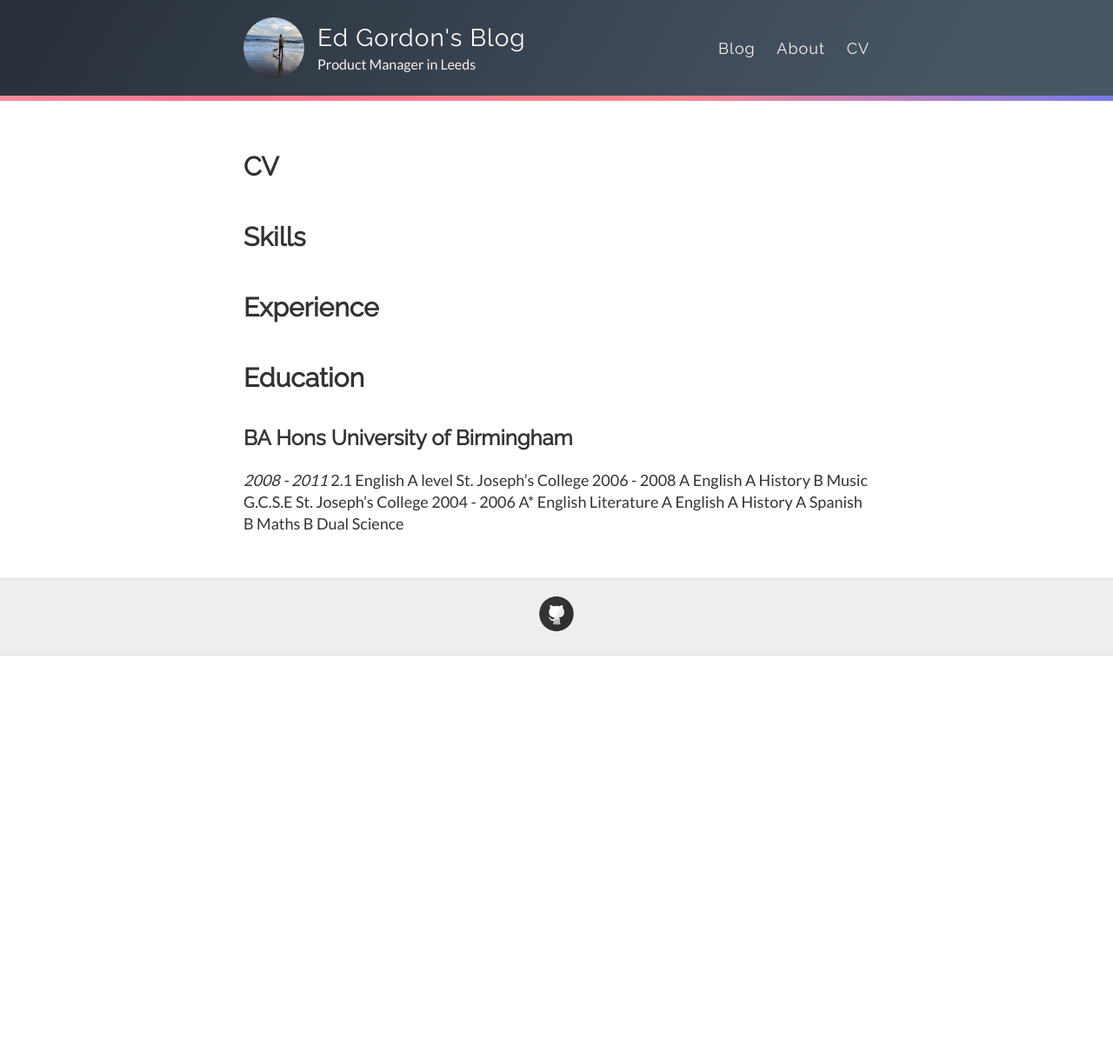
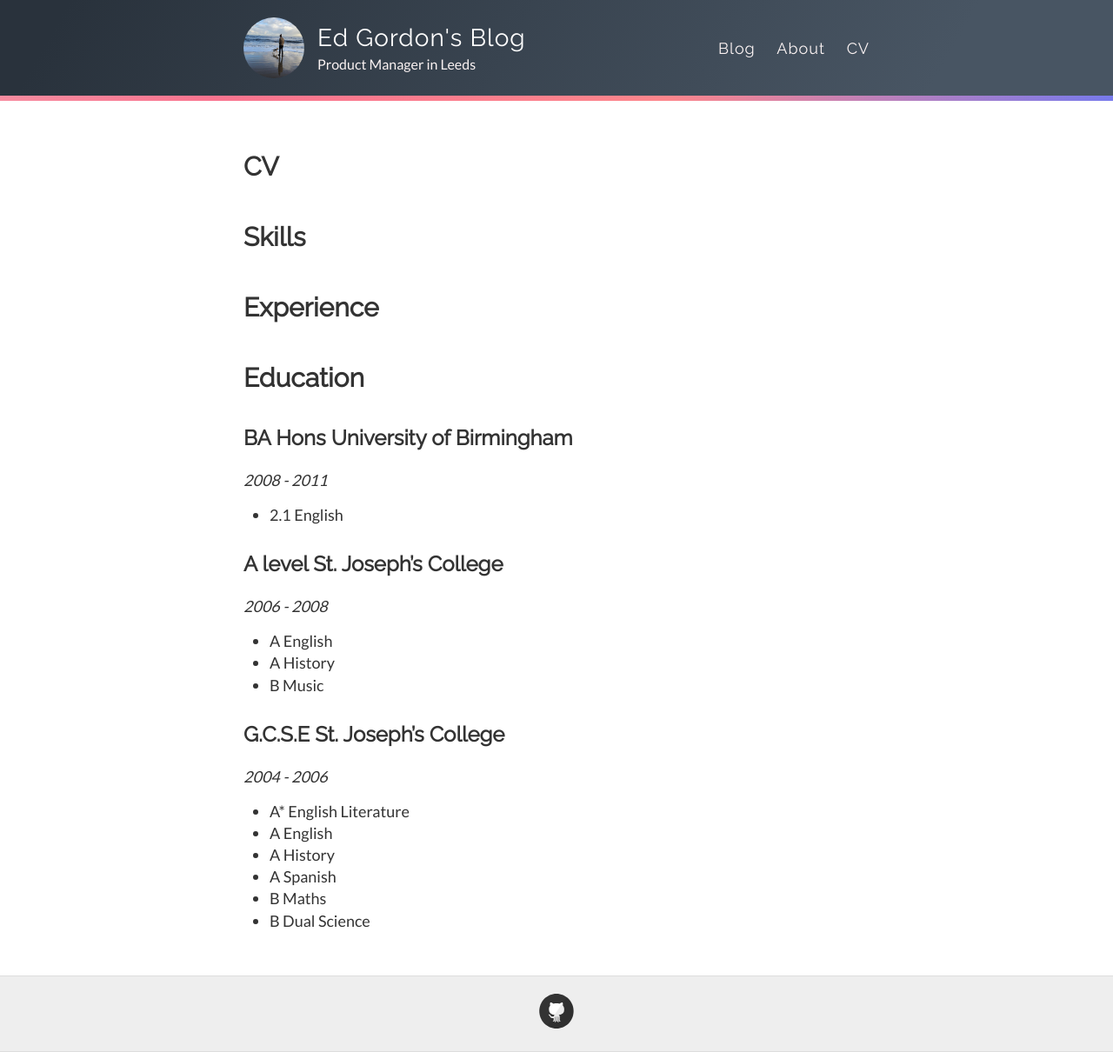
Before and after one commit to edgordon89/edgordon89.github.io, a Jekyll site: the page built from cv.md, in a window 1280 px wide. Shown: the whole page at 87% size. Built offline with Jekyll 4.4.1, drawn with Linux system fonts in a browser that asks for light colours; before the commit the page ends 900 px from its top, so only the background shows below that.

Commit message:
Education

```diff
--- a/cv.md
+++ b/cv.md
@@ -12,17 +12,19 @@ permalink: /cv/
 
 ## BA Hons University of Birmingham
 _2008 - 2011_
-2.1 English
-A level St. Joseph's College
-2006 - 2008
-A English
-A History
-B Music
-G.C.S.E St. Joseph's College
-2004 - 2006
-A* English Literature
-A English
-A History
-A Spanish
-B Maths
-B Dual Science
+* 2.1 English
+
+## A level St. Joseph's College
+_2006 - 2008_
+ * A English
+ * A History
+ * B Music
+
+## G.C.S.E St. Joseph's College
+_2004 - 2006_
+ * A* English Literature
+ * A English
+ * A History
+ * A Spanish
+ * B Maths
+ * B Dual Science
```
